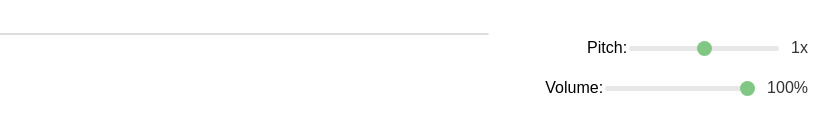
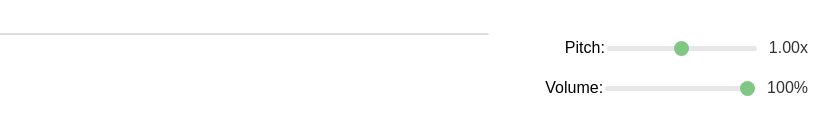
Before and after one commit to BrendanMVuu/musicplayer.studio, a plain HTML site: page index.html in a window 1280 px wide. Shown: the part 643-772 px from the top of the page, without its empty margins (452-1280 px from the left). Drawn offline with Linux system fonts and the light colour scheme.

Commit message:
Add files via upload

```diff
--- a/index.html
+++ b/index.html
@@ -24,7 +24,7 @@
     <div id="pitchControl">
         <label for="pitchSlider">Pitch:</label>
         <input type="range" id="pitchSlider" min="0.5" max="1.5" step="0.05" value="1"> <!-- Adjusted step -->
-        <span id="pitchLabel">1x</span>
+        <span id="pitchLabel">1.00x</span>
     </div>
     <div id="volumeControl">
         <label for="volumeSlider">Volume:</label>
```
